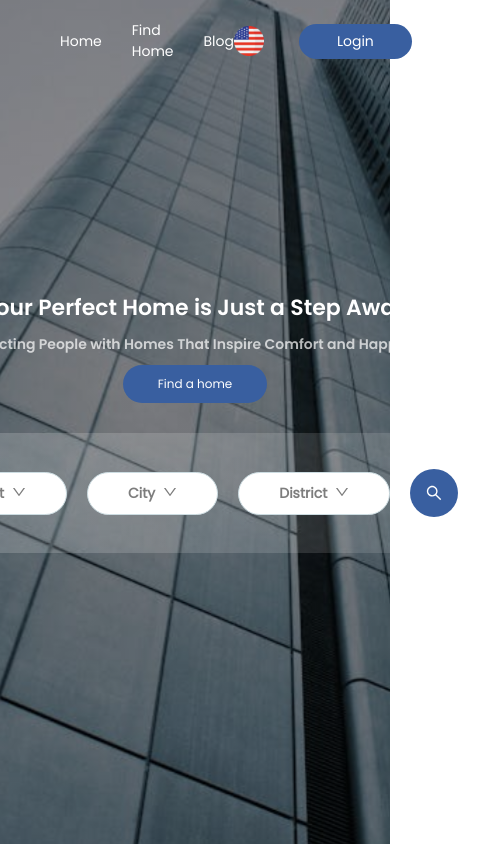
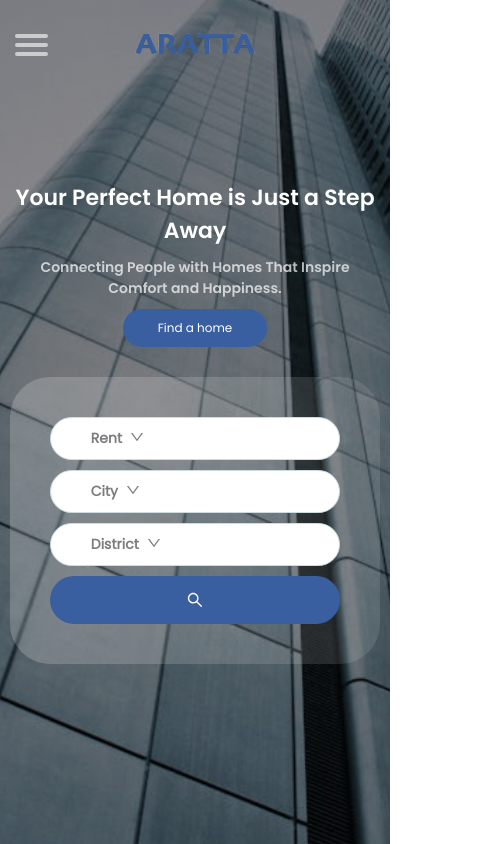
Before and after one commit to tamsargsyan/aratta, a React (Create React App) app: page /en in a window 390 px wide. Shown: the whole page, 488 px wide, since content can reach past the window. Built offline with nearby package versions, Linux system fonts and the light colour scheme.

Commit message:
add hero page mobile version

```diff
--- a/package.json
+++ b/package.json
@@ -44,5 +44,8 @@
       "last 1 firefox version",
       "last 1 safari version"
     ]
+  },
+  "devDependencies": {
+    "@babel/plugin-proposal-private-property-in-object": "^7.21.11"
   }
 }
--- a/public/index.html
+++ b/public/index.html
@@ -2,42 +2,16 @@
 <html lang="en">
   <head>
     <meta charset="utf-8" />
-    <!-- <link rel="icon" href="%PUBLIC_URL%/favicon.ico" /> -->
     <meta name="viewport" content="width=device-width, initial-scale=1" />
     <meta name="theme-color" content="#000000" />
     <meta
       name="description"
-      content="Web site created using create-react-app"
-    />
-    <!-- <link rel="apple-touch-icon" href="%PUBLIC_URL%/logo192.png" /> -->
-    <!--
-      manifest.json provides metadata used when your web app is installed on a
-      user's mobile device or desktop. See https://developers.google.com/web/fundamentals/web-app-manifest/
-    -->
-    <!-- <link rel="manifest" href="%PUBLIC_URL%/manifest.json" /> -->
-    <!--
-      Notice the use of %PUBLIC_URL% in the tags above.
-      It will be replaced with the URL of the `public` folder during the build.
-      Only files inside the `public` folder can be referenced from the HTML.
-
-      Unlike "/favicon.ico" or "favicon.ico", "%PUBLIC_URL%/favicon.ico" will
-      work correctly both with client-side routing and a non-root public URL.
-      Learn how to configure a non-root public URL by running `npm run build`.
-    -->
+      content="Web site created using create-react-app" />
+    <link rel="manifest" href="%PUBLIC_URL%/manifest.json" />
     <title>Aratta</title>
   </head>
   <body>
     <noscript>You need to enable JavaScript to run this app.</noscript>
     <div id="root"></div>
-    <!--
-      This HTML file is a template.
-      If you open it directly in the browser, you will see an empty page.
-
-      You can add webfonts, meta tags, or analytics to this file.
-      The build step will place the bundled scripts into the <body> tag.
-
-      To begin the development, run `npm start` or `yarn start`.
-      To create a production bundle, use `npm run build` or `yarn build`.
-    -->
   </body>
 </html>
--- /dev/null
+++ b/src/hooks/useWindowSize.js
@@ -0,0 +1,23 @@
+import { useEffect, useState } from "react";
+
+export const useWindowSize = () => {
+  const [windowSize, setWindowSize] = useState({
+    width: window.innerWidth,
+    height: window.innerHeight,
+  });
+
+  useEffect(() => {
+    const handleResize = () => {
+      setWindowSize({
+        width: window.innerWidth,
+        height: window.innerHeight,
+      });
+    };
+    window.addEventListener("resize", handleResize);
+    return () => {
+      window.removeEventListener("resize", handleResize);
+    };
+  }, []); // eslint-disable-line
+
+  return windowSize;
+};
--- a/src/pages/Home/index.css
+++ b/src/pages/Home/index.css
@@ -129,10 +129,26 @@
   .hero_content_paragraph {
     font-size: 14px;
   }
-  .hero_content_btn  {
+  .hero_content_btn {
     font-size: 12px;
   }
   .hero_filter_container {
     padding: 0px 30px;
   }
 }
+
+@media screen and (max-width: 570px) {
+  .hero_filter_option {
+    width: 100%;
+  }
+  .hero_content_heading,
+  .hero_content_paragraph {
+    width: 360px;
+    text-align: center;
+  }
+  .hero_filter_search_btn {
+    width: 100%;
+    border-radius: 40px;
+
+  }
+}
--- a/src/pages/Navbar/index.css
+++ b/src/pages/Navbar/index.css
@@ -39,6 +39,10 @@
   /* width: 70px; */
   /* height: 70px; */
   width: 140px;
+  display: flex;
+  justify-content: center;
+  align-items: center;
+  margin-top: 10px;
 }
 .navbar_logo img {
   width: 100%;
@@ -86,3 +90,162 @@
     gap: 30px;
   }
 }
+
+@media screen and (max-width: 750px) {
+  .nav_links,
+  .flag_auth_container {
+    display: none;
+  }
+  .navbar {
+    justify-content: center;
+  }
+  .navbar_logo {
+    width: 130px;
+  }
+  .hero_filter_container {
+    width: 95vw;
+    gap: 0;
+  }
+  #menuToggle {
+    display: block;
+    /* You can also use relative/absolute here if you want to stay on the top */
+    position: absolute;
+    top: 40%;
+    left: 15px;
+
+    z-index: 1;
+
+    -webkit-user-select: none;
+    user-select: none;
+  }
+
+  #menuToggle a {
+    text-decoration: none;
+    color: #232323;
+
+    transition: color 0.3s ease;
+  }
+
+  #menuToggle a:hover {
+    color: tomato;
+  }
+
+  #menuToggle input {
+    display: block;
+    width: 40px;
+    height: 32px;
+    position: absolute;
+    top: -7px;
+    left: -5px;
+
+    cursor: pointer;
+
+    opacity: 0; /* hide this */
+    z-index: 2; /* and place it over the hamburger */
+
+    -webkit-touch-callout: none;
+  }
+
+  /*
+ * Just a quick hamburger
+ */
+  #menuToggle span {
+    display: block;
+    width: 33px;
+    height: 4px;
+    margin-bottom: 5px;
+    position: relative;
+
+    background: #cdcdcd;
+    border-radius: 3px;
+
+    z-index: 1;
+
+    transform-origin: 4px 0px;
+
+    transition: transform 0.5s cubic-bezier(0.77, 0.2, 0.05, 1),
+      background 0.5s cubic-bezier(0.77, 0.2, 0.05, 1), opacity 0.55s ease;
+  }
+
+  #menuToggle span:first-child {
+    transform-origin: 0% 0%;
+  }
+
+  #menuToggle span:nth-last-child(2) {
+    transform-origin: 0% 100%;
+  }
+
+  /*
+ * Transform all the slices of hamburger
+ * into a crossmark.
+ */
+  #menuToggle input:checked ~ span {
+    opacity: 1;
+    transform: rotate(45deg) translate(-2px, -1px);
+    background: #232323;
+  }
+
+  /*
+ * But let's hide the middle one.
+ */
+  #menuToggle input:checked ~ span:nth-last-child(3) {
+    opacity: 0;
+    transform: rotate(0deg) scale(0.2, 0.2);
+  }
+
+  /*
+ * Ohyeah and the last one should go the other direction
+ */
+  #menuToggle input:checked ~ span:nth-last-child(2) {
+    transform: rotate(-45deg) translate(0, -1px);
+  }
+
+  /*
+ * Make this absolute positioned
+ * at the top left of the screen
+ */
+  #menu {
+    position: absolute;
+    max-width: 400px;
+    width: 100vw;
+    max-height: 100vh;
+    margin: -100px 0 0 -50px;
+    padding: 50px;
+    padding-top: 125px;
+    box-sizing: border-box;
+    overflow-y: auto;
+    background: #ededed;
+    list-style-type: none;
+    -webkit-font-smoothing: antialiased;
+    /* to stop flickering of text in safari */
+
+    transform-origin: 0% 0%;
+    transform: translate(-100%, 0);
+
+    transition: transform 0.5s cubic-bezier(0.77, 0.2, 0.05, 1);
+  }
+
+  #menu li {
+    padding: 10px 0;
+    font-size: 22px;
+  }
+
+  #menu li label {
+    cursor: pointer;
+  }
+
+  /*
+ * And let's slide it in from the left
+ */
+  #menuToggle input:checked ~ ul {
+    transform: none;
+  }
+}
+@media screen and (max-width: 570px) {
+  .hero_filter_container {
+    flex-direction: column;
+    height: auto;
+    gap: 10px;
+    padding: 40px;
+  }
+}
--- a/src/pages/Navbar/index.js
+++ b/src/pages/Navbar/index.js
@@ -3,6 +3,7 @@ import LOGO from "../../assets/logo.svg";
 import "./index.css";
 import FlagDropdown from "../../components/FlagDropdown";
 import Cookies from "js-cookie";
+import { useWindowSize } from "../../hooks/useWindowSize";
 
 const Navbar = () => {
   const menu = [
@@ -31,12 +32,56 @@ const Navbar = () => {
 
   const location = useLocation();
   const lang = Cookies.get("i18next") || "en";
+  const { width } = useWindowSize();
 
   return (
     <div className='navbar container'>
       <NavLink to={`/${lang}/`} className='navbar_logo'>
         <img src={LOGO} alt='Aratta' />
       </NavLink>
+      {width < 750 && (
+        <nav role='navigation'>
+          <div id='menuToggle'>
+            <input type='checkbox' id='menuCheckbox' />
+            <span></span>
+            <span></span>
+            <span></span>
+            <ul id='menu'>
+              <li>
+                <a href='#'>
+                  <label for='menuCheckbox' onclick='this.parentNode.click();'>
+                    Home
+                  </label>
+                </a>
+              </li>
+              <li>
+                <a href='#about'>
+                  <label for='menuCheckbox' onclick='this.parentNode.click();'>
+                    About
+                  </label>
+                </a>
+              </li>
+
+              <li>
+                <label for='menuCheckbox'>
+                  <a>Info</a>
+                </label>
+              </li>
+              <li>
+                <label for='menuCheckbox'>
+                  <a>Contact</a>
+                </label>
+              </li>
+
+              <li>
+                <a href='https://erikterwan.com/' target='_blank'>
+                  Show me more
+                </a>
+              </li>
+            </ul>
+          </div>
+        </nav>
+      )}
       <div className='nav_links'>
         {menu.map(m => (
           <NavLink
```
Also changed, not shown: public/manifest.json, 2 other files (tests, documents, lock files or other folders).
